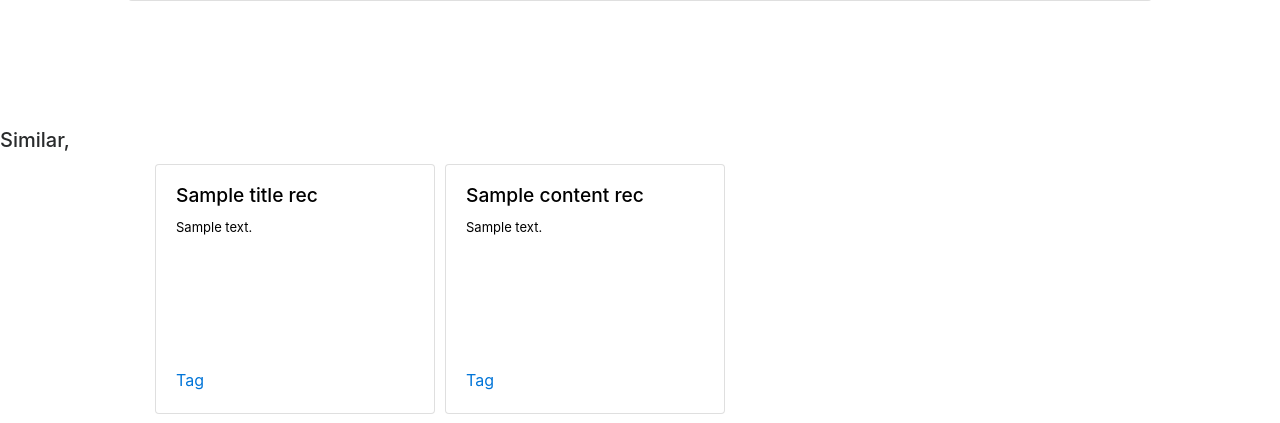
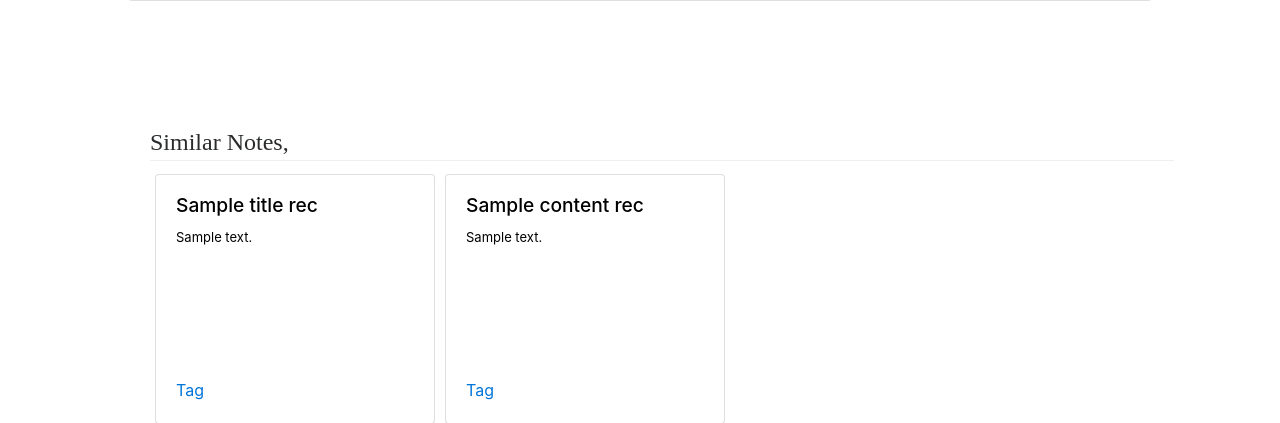
Before and after one commit to rohithrv/CSE-591-Adaptive-Web, a Django app: template notes/templates/note_detail.html in a window 1280 px wide. Shown: the part 241-664 px from the top of the page. Run offline with Django 3.2, Linux system fonts and the light colour scheme; tables that the repository leaves empty hold one stand-in row (values such as "Sample post"); the template is opened without the code that fills it: values that come from a table or form of the project are taken from there, most other values are stand-ins (such as "Sample title", 1, 10 or a date in 2020); parts of the project's set-up code (start-up, migrations or seed data) failed here and were passed over; some libraries are stand-ins or nearby versions.

```diff
--- a/notes/templates/note_detail.html
+++ b/notes/templates/note_detail.html
@@ -20,9 +20,10 @@ font-size: small;
 .headings{
 font-family: "Times New Roman", Times, serif;
 z-index: 2000;
-width: 90%;
+width: 80%;
+margin-left: 150px;
 border-bottom: 1px solid #eee;
-padding-top: 13px;
+padding-top: 0px;
 padding-bottom: 5px;
 }
 .heading-below-text{
@@ -109,7 +110,7 @@ color: black;
   </div>
   <!-- Similar notes imp-->
 </div>
-<h5>Similar,</h5>
+<h4 class="headings" style=" ">Similar Notes,</h4>
 <div class="row" style="margin-left: 150px;">
 
 {% for a in title_rec %}
--- a/notes/views.py
+++ b/notes/views.py
@@ -84,7 +84,7 @@ def Discover(request):
         myquery = myquery.lstrip("Search: ")
         print(myquery)
         l = myquery.split(" ")
-        print(l[0],l[1])
+        print(l[0], l[1])
         all_public_notes0 = all_public_notes.filter(Q(title__contains=l[0]) |
                                                    Q(content__contains=l[0])).distinct()
         all_public_notes1 = all_public_notes.filter(Q(title__contains=l[1]) |
```
Also changed, not shown: 1 other file.
